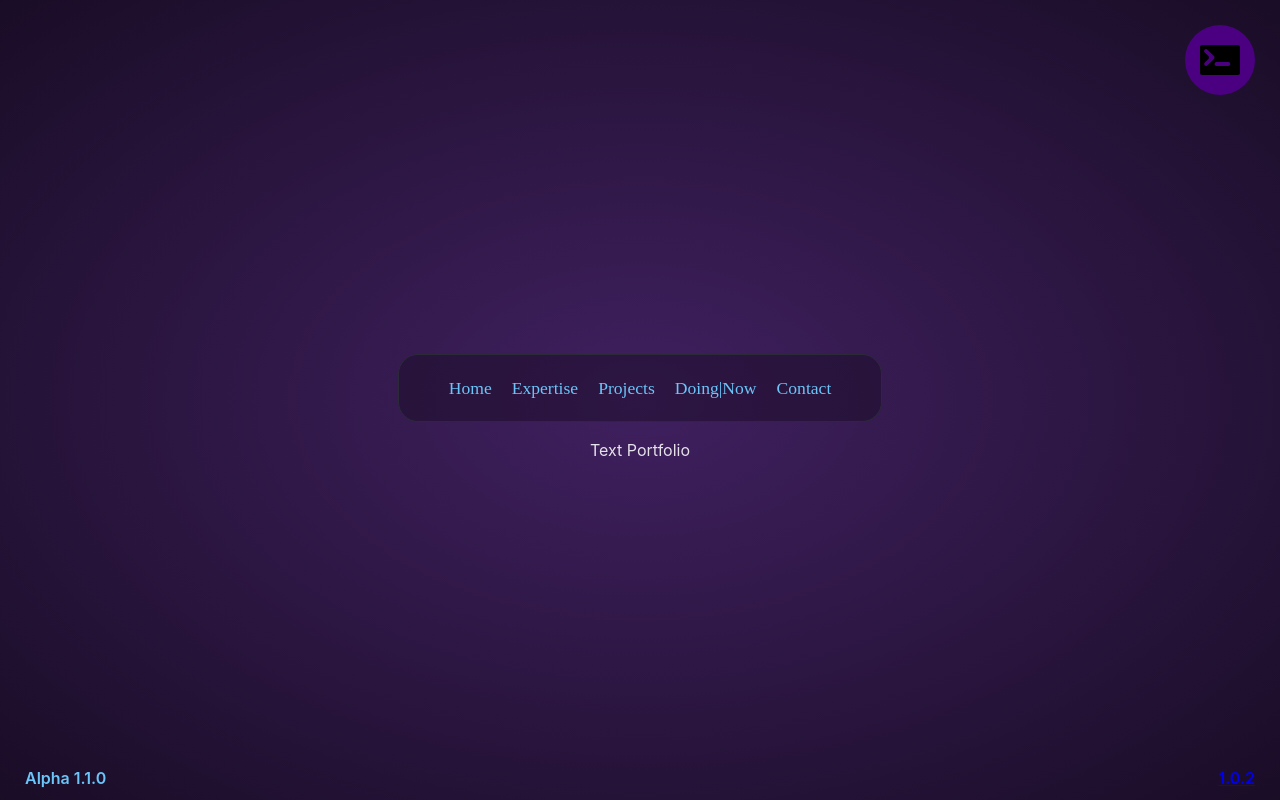
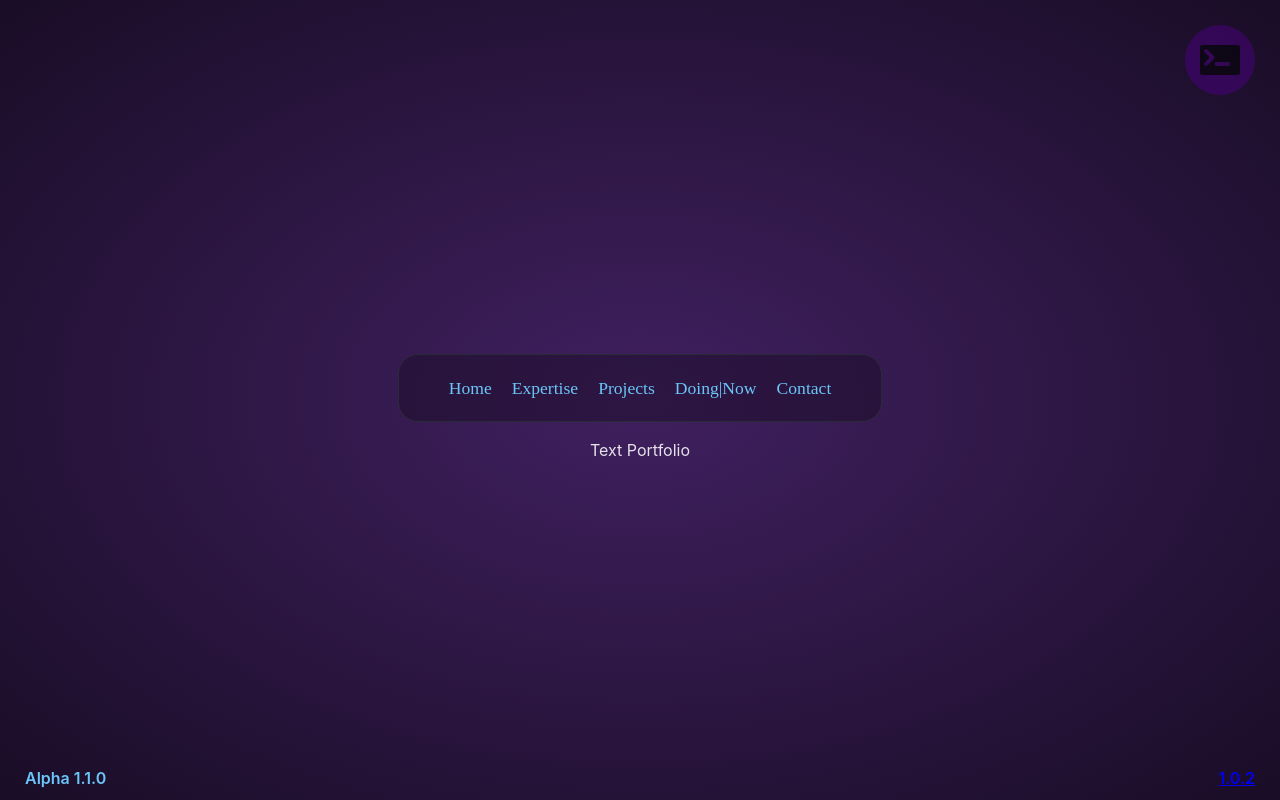
Before and after one commit to Winbisid/circle_motion_portfolio, a React (Vite) app: page / in a window 1280 px wide. Built offline with nearby package versions, Linux system fonts and the light colour scheme.

Commit message:
variable opacity for switchBtn

```diff
--- a/src/components/switch/switchBtn.tsx
+++ b/src/components/switch/switchBtn.tsx
@@ -1,4 +1,5 @@
 import React from "react";
+import { motion } from "framer-motion";
 import reactLogo from "../../assets/react.svg";
 import codeLogo from "/code-programing-symbol.svg";
 
@@ -15,7 +16,7 @@ export default function Switch({ isWheel, setWheelPortfolio }: SwitchProps) {
   }
 
   return (
-    <div
+    <motion.div
       style={{
         backgroundColor: "indigo",
         width: "100%",
@@ -26,6 +27,8 @@ export default function Switch({ isWheel, setWheelPortfolio }: SwitchProps) {
         justifyContent: "center",
         padding: 15,
       }}
+      initial={{ opacity: 0.5 }}
+      whileHover={{ opacity: 1 }}
       onClick={switchItUp}
     >
       <img
@@ -35,6 +38,6 @@ export default function Switch({ isWheel, setWheelPortfolio }: SwitchProps) {
         // style={{}}
         alt={isWheel ? "wheel" : "typewriter"}
       />
-    </div>
+    </motion.div>
   );
 }
```
